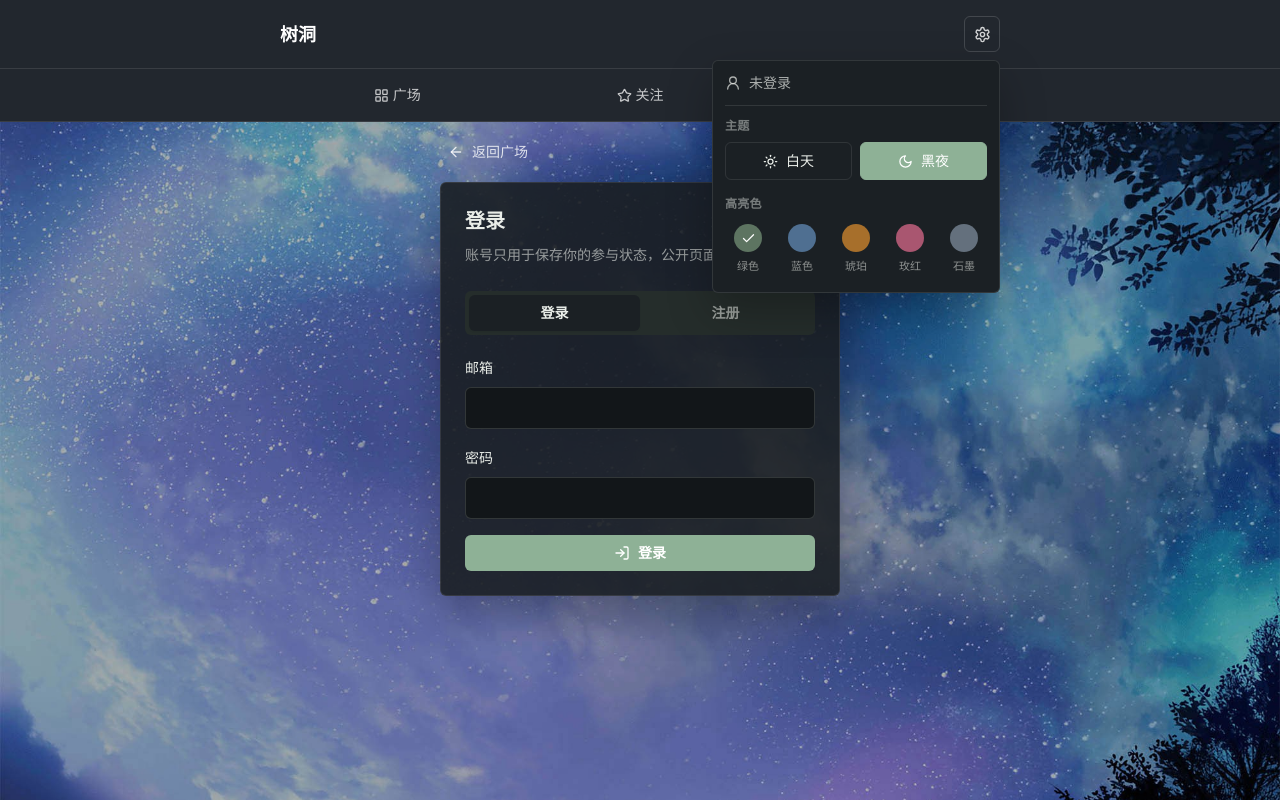
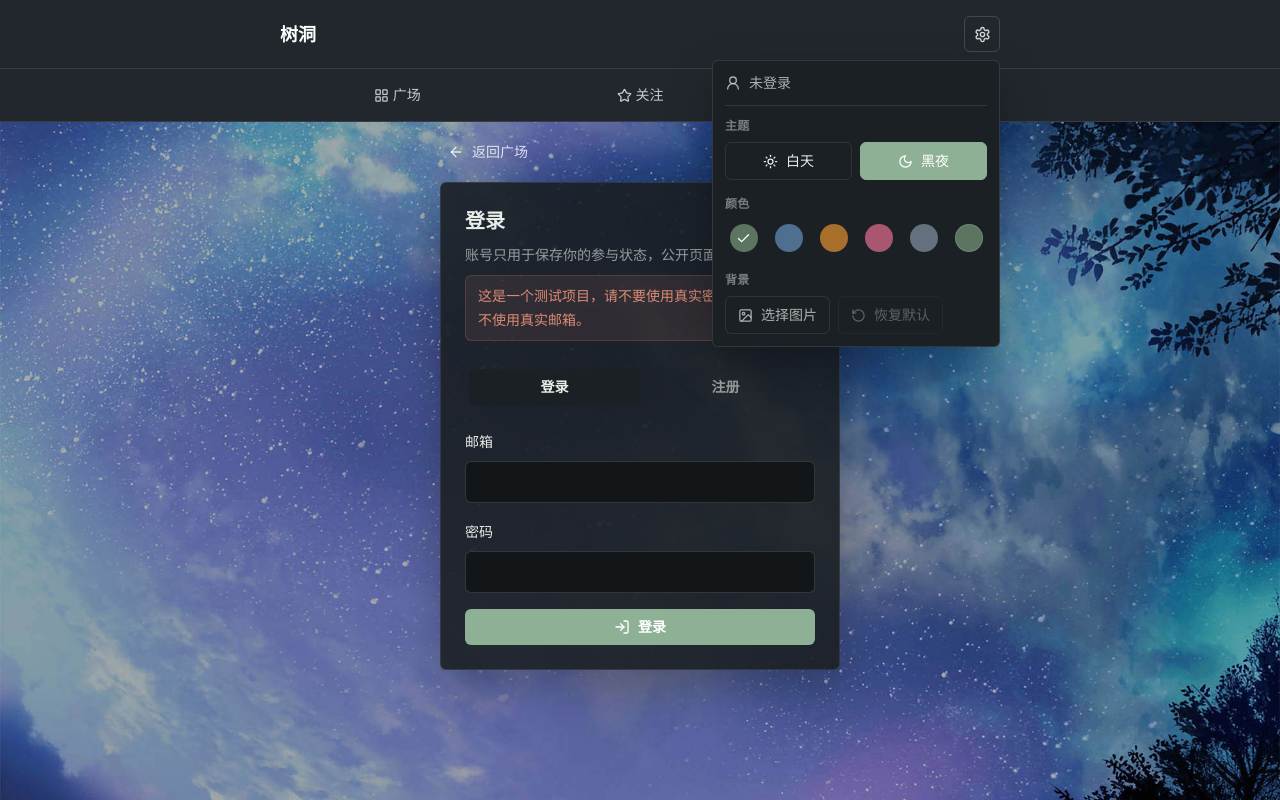
Before and after one commit to Mi-Ling-PKU/treehole_test, a Next.js app: page /login in a window 1280 px wide. Both pictures are taken after a click on the button "设置". Built offline with nearby package versions, Linux system fonts and the light colour scheme; no server answers.

Commit message:
Add custom appearance settings

```diff
--- a/app/globals.css
+++ b/app/globals.css
@@ -12,6 +12,7 @@
   --color-panel: 255 255 255;
   --background-start: 237 242 239;
   --background-end: 250 248 243;
+  --background-image: url("/background.jpg") center / cover fixed;
   --shadow-soft: 0 18px 45px rgba(34, 39, 46, 0.08);
   background: rgb(var(--color-paper));
 }
@@ -69,7 +70,7 @@ body {
   margin: 0;
   min-height: 100vh;
   background:
-    url("/background.jpg") center / cover fixed,
+    var(--background-image),
     rgb(var(--color-paper));
   color: rgb(var(--color-ink));
 }
--- a/app/login/page.tsx
+++ b/app/login/page.tsx
@@ -54,20 +54,23 @@ export default function LoginPage() {
         <div className="mb-6">
           <h1 className="text-xl font-semibold text-ink">{mode === "login" ? "登录" : "注册"}</h1>
           <p className="mt-2 text-sm leading-6 text-ink/60">账号只用于保存你的参与状态，公开页面不会显示邮箱。</p>
+          <p className="mt-2 rounded-md border border-clay/20 bg-clay/10 px-3 py-2 text-sm leading-6 text-clay">
+            这是一个测试项目，请不要使用真实密码；你也可以不使用真实邮箱。
+          </p>
         </div>
 
-        <div className="mb-5 grid grid-cols-2 rounded-md bg-mist p-1">
+        <div className="mb-5 grid grid-cols-2 rounded-md bg-ink/8 p-1 dark:bg-white/8">
           <button
             type="button"
             onClick={() => setMode("login")}
-            className={`rounded-md px-3 py-2 text-sm font-semibold ${mode === "login" ? "bg-panel text-ink shadow-sm" : "text-ink/60"}`}
+            className={`rounded-md px-3 py-2 text-sm font-semibold ${mode === "login" ? "bg-panel text-ink shadow-sm" : "text-ink/60 hover:bg-panel/60"}`}
           >
             登录
           </button>
           <button
             type="button"
             onClick={() => setMode("signup")}
-            className={`rounded-md px-3 py-2 text-sm font-semibold ${mode === "signup" ? "bg-panel text-ink shadow-sm" : "text-ink/60"}`}
+            className={`rounded-md px-3 py-2 text-sm font-semibold ${mode === "signup" ? "bg-panel text-ink shadow-sm" : "text-ink/60 hover:bg-panel/60"}`}
           >
             注册
           </button>
--- a/components/HeaderSettings.tsx
+++ b/components/HeaderSettings.tsx
@@ -2,18 +2,18 @@
 
 import { useEffect, useRef, useState } from "react";
 import type { User } from "@supabase/supabase-js";
-import { Check, LogOut, Moon, Settings, Sun, UserRound } from "lucide-react";
+import { Check, ImageIcon, LogOut, Moon, RotateCcw, Settings, Sun, UserRound } from "lucide-react";
 import { supabase } from "@/lib/supabase";
 
 type Theme = "dark" | "light";
-type Accent = "green" | "blue" | "amber" | "rose" | "slate";
+type Accent = "green" | "blue" | "amber" | "rose" | "slate" | "custom";
 
-const accentOptions: Array<{ value: Accent; label: string; swatch: string }> = [
-  { value: "green", label: "绿色", swatch: "bg-[#5d7461]" },
-  { value: "blue", label: "蓝色", swatch: "bg-[#4f6f91]" },
-  { value: "amber", label: "琥珀", swatch: "bg-[#a76f2b]" },
-  { value: "rose", label: "玫红", swatch: "bg-[#a95670]" },
-  { value: "slate", label: "石墨", swatch: "bg-[#64707d]" }
+const accentOptions: Array<{ value: Exclude<Accent, "custom">; label: string; color: string }> = [
+  { value: "green", label: "绿色", color: "#5d7461" },
+  { value: "blue", label: "蓝色", color: "#4f6f91" },
+  { value: "amber", label: "琥珀", color: "#a76f2b" },
+  { value: "rose", label: "玫红", color: "#a95670" },
+  { value: "slate", label: "石墨", color: "#64707d" }
 ];
 
 export function HeaderSettings() {
@@ -21,15 +21,21 @@ export function HeaderSettings() {
   const [user, setUser] = useState<User | null>(null);
   const [theme, setTheme] = useState<Theme>("dark");
   const [accent, setAccent] = useState<Accent>("green");
+  const [customColor, setCustomColor] = useState("#5d7461");
+  const [hasCustomBackground, setHasCustomBackground] = useState(false);
+  const [backgroundStatus, setBackgroundStatus] = useState<string | null>(null);
   const containerRef = useRef<HTMLDivElement | null>(null);
 
   useEffect(() => {
     const savedTheme = window.localStorage.getItem("theme") === "light" ? "light" : "dark";
     const savedAccent = readAccent(window.localStorage.getItem("accent"));
+    const savedCustomColor = readColor(window.localStorage.getItem("customAccent"));
     applyTheme(savedTheme);
-    applyAccent(savedAccent);
+    applyAccent(savedAccent, savedCustomColor);
     setTheme(savedTheme);
     setAccent(savedAccent);
+    setCustomColor(savedCustomColor);
+    setHasCustomBackground(Boolean(window.localStorage.getItem("backgroundImage")));
 
     supabase.auth.getSession().then(({ data }) => {
       setUser(data.session?.user ?? null);
@@ -68,9 +74,55 @@ export function HeaderSettings() {
   }
 
   function chooseAccent(nextAccent: Accent) {
-    applyAccent(nextAccent);
+    applyAccent(nextAccent, customColor);
     setAccent(nextAccent);
     window.localStorage.setItem("accent", nextAccent);
+  }
+
+  function chooseCustomColor(nextColor: string) {
+    const color = readColor(nextColor);
+    setCustomColor(color);
+    setAccent("custom");
+    applyAccent("custom", color);
+    window.localStorage.setItem("accent", "custom");
+    window.localStorage.setItem("customAccent", color);
+  }
+
+  function chooseBackground(file: File | undefined) {
+    if (!file) {
+      return;
+    }
+
+    if (!file.type.startsWith("image/")) {
+      setBackgroundStatus("请选择图片文件。");
+      return;
+    }
+
+    const reader = new FileReader();
+    reader.onload = () => {
+      if (typeof reader.result !== "string") {
+        setBackgroundStatus("暂时无法读取这张图片。");
+        return;
+      }
+
+      try {
+        window.localStorage.setItem("backgroundImage", reader.result);
+        applyBackground(reader.result);
+        setHasCustomBackground(true);
+        setBackgroundStatus("背景已更新。");
+      } catch {
+        setBackgroundStatus("图片太大，无法保存在浏览器中。");
+      }
+    };
+    reader.onerror = () => setBackgroundStatus("暂时无法读取这张图片。");
+    reader.readAsDataURL(file);
+  }
+
+  function resetBackground() {
+    window.localStorage.removeItem("backgroundImage");
+    document.documentElement.style.removeProperty("--background-image");
+    setHasCustomBackground(false);
+    setBackgroundStatus("已恢复默认背景。");
   }
 
   return (
@@ -129,8 +181,8 @@ export function HeaderSettings() {
               </button>
             </div>
 
-            <div className="mt-4 text-xs font-semibold uppercase tracking-wide text-ink/45">高亮色</div>
-            <div className="mt-2 grid grid-cols-5 gap-2">
+            <div className="mt-4 text-xs font-semibold uppercase tracking-wide text-ink/45">颜色</div>
+            <div className="mt-2 grid grid-cols-6 gap-2">
               {accentOptions.map((option) => (
                 <button
                   key={option.value}
@@ -140,13 +192,51 @@ export function HeaderSettings() {
                   title={option.label}
                   aria-label={option.label}
                 >
-                  <span className={`grid h-7 w-7 place-items-center rounded-full ${option.swatch}`}>
+                  <span className="grid h-7 w-7 place-items-center rounded-full" style={{ backgroundColor: option.color }}>
                     {accent === option.value ? <Check size={15} className="text-white" aria-hidden="true" /> : null}
                   </span>
-                  <span className="text-[11px] text-ink/55 group-hover:text-ink">{option.label}</span>
                 </button>
               ))}
+              <label className="group flex cursor-pointer flex-col items-center gap-1 rounded-md p-1 hover:bg-mist" title="自定义颜色">
+                <span className="grid h-7 w-7 place-items-center rounded-full border border-ink/15" style={{ backgroundColor: customColor }}>
+                  {accent === "custom" ? <Check size={15} className="text-white" aria-hidden="true" /> : null}
+                </span>
+                <input
+                  type="color"
+                  value={customColor}
+                  onChange={(event) => chooseCustomColor(event.target.value)}
+                  className="sr-only"
+                  aria-label="自定义颜色"
+                />
+              </label>
             </div>
+
+            <div className="mt-4 text-xs font-semibold uppercase tracking-wide text-ink/45">背景</div>
+            <div className="mt-2 flex flex-wrap items-center gap-2">
+              <label className="inline-flex cursor-pointer items-center gap-2 rounded-md border border-ink/10 px-3 py-2 font-medium text-ink/70 hover:bg-mist hover:text-ink">
+                <ImageIcon size={15} aria-hidden="true" />
+                选择图片
+                <input
+                  type="file"
+                  accept="image/*"
+                  className="sr-only"
+                  onChange={(event) => {
+                    chooseBackground(event.target.files?.[0]);
+                    event.target.value = "";
+                  }}
+                />
+              </label>
+              <button
+                type="button"
+                onClick={resetBackground}
+                disabled={!hasCustomBackground}
+                className="inline-flex items-center gap-2 rounded-md border border-ink/10 px-3 py-2 font-medium text-ink/70 hover:bg-mist hover:text-ink disabled:opacity-45"
+              >
+                <RotateCcw size={15} aria-hidden="true" />
+                恢复默认
+              </button>
+            </div>
+            {backgroundStatus ? <p className="mt-2 text-xs text-ink/55">{backgroundStatus}</p> : null}
           </section>
         </div>
       ) : null}
@@ -155,13 +245,31 @@ export function HeaderSettings() {
 }
 
 function readAccent(value: string | null): Accent {
-  return accentOptions.some((option) => option.value === value) ? (value as Accent) : "green";
+  return value === "custom" || accentOptions.some((option) => option.value === value) ? (value as Accent) : "green";
+}
+
+function readColor(value: string | null) {
+  return value && /^#[0-9a-f]{6}$/i.test(value) ? value : "#5d7461";
 }
 
 function applyTheme(theme: Theme) {
   document.documentElement.classList.toggle("dark", theme === "dark");
 }
 
-function applyAccent(accent: Accent) {
+function applyAccent(accent: Accent, customColor: string) {
   document.documentElement.dataset.accent = accent;
+  if (accent === "custom") {
+    document.documentElement.style.setProperty("--color-moss", hexToRgb(customColor));
+  } else {
+    document.documentElement.style.removeProperty("--color-moss");
+  }
 }
+
+function applyBackground(background: string) {
+  document.documentElement.style.setProperty("--background-image", `url("${background}") center / cover fixed`);
+}
+
+function hexToRgb(hex: string) {
+  const value = hex.replace("#", "");
+  return `${parseInt(value.slice(0, 2), 16)} ${parseInt(value.slice(2, 4), 16)} ${parseInt(value.slice(4, 6), 16)}`;
+}
```
Also changed, not shown: app/layout.tsx (+1 -1 lines).
